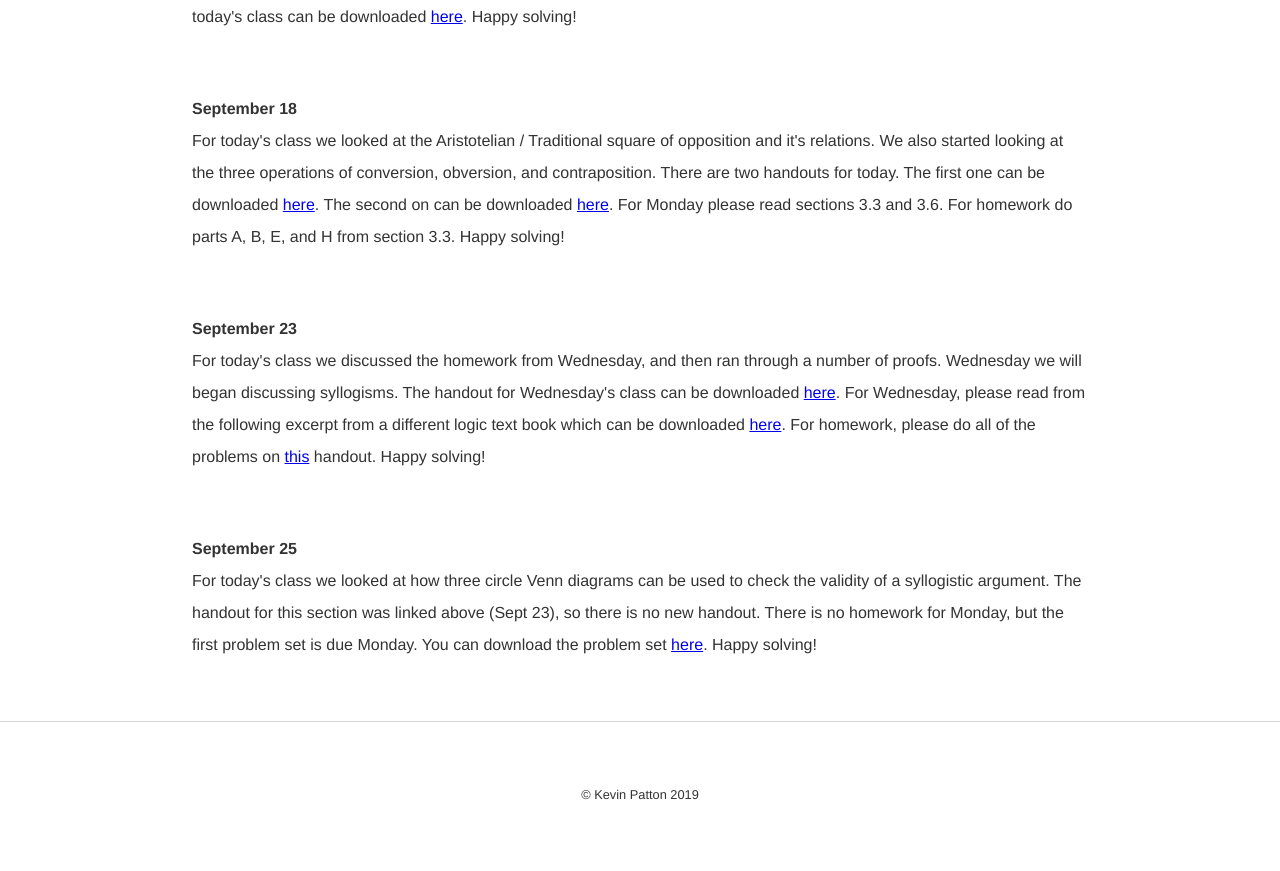
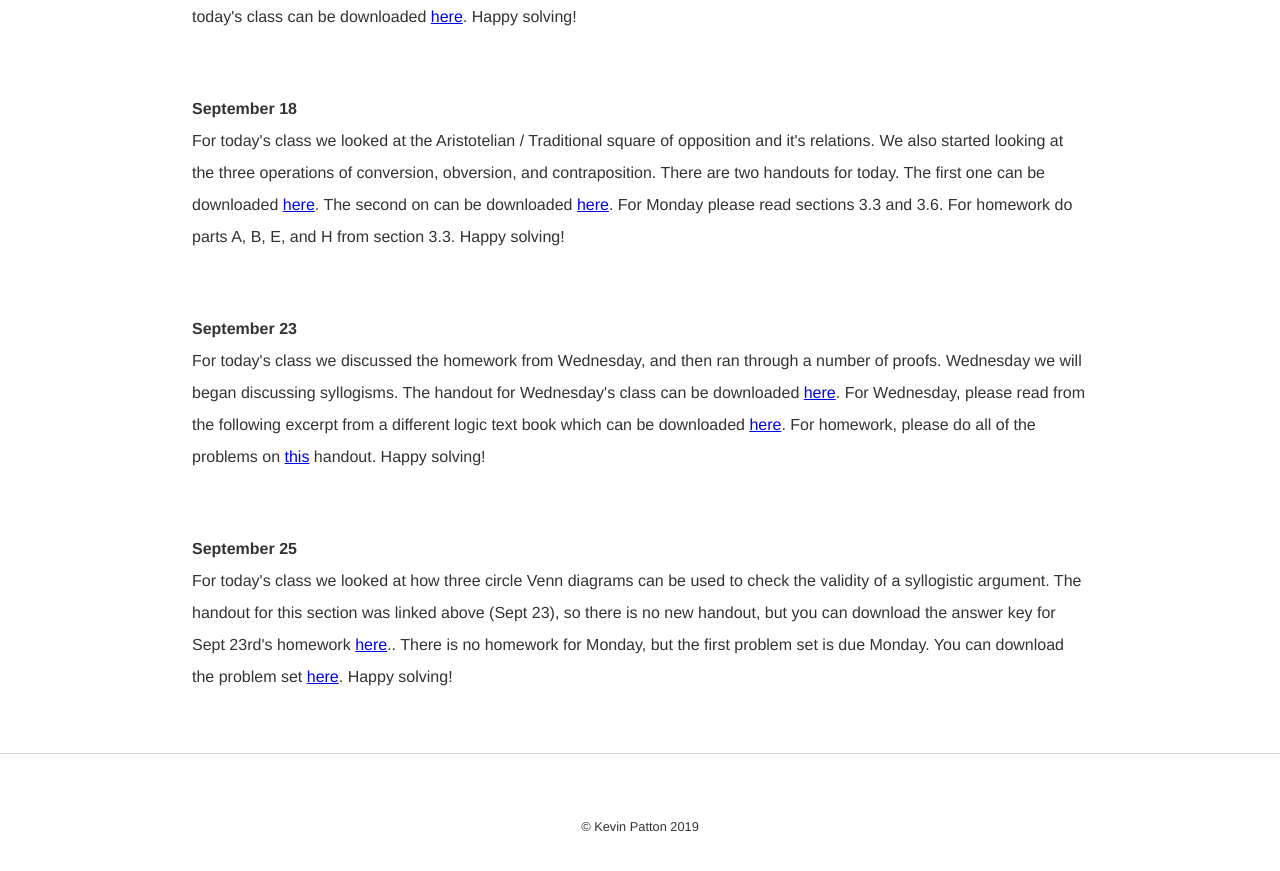
Before and after one commit to kevinjpatton/kevinjpatton.github.io, a Jekyll site: the page built from teaching/phil_1210/index.html, in a window 1280 px wide and 900 px high, scrolled down 1892 px. Shown: the top 871 px of the window. Built offline with Jekyll 4.4.1, drawn with Linux system fonts in a browser that asks for light colours; Markdown is read by kramdown in place of the engine named in the settings.

Commit message:
Update index.html

```diff
--- a/teaching/phil_1210/index.html
+++ b/teaching/phil_1210/index.html
@@ -27,4 +27,4 @@
 <p><b>September 23</b><br>
 For today's class we discussed the homework from Wednesday, and then ran through a number of proofs.  Wednesday we will began discussing syllogisms.  The handout for Wednesday's class can be downloaded <a href="/teaching/phil_1210/Day 10 - Section 5.2.pdf" target="_blank">here</a>.  For Wednesday, please read from the following excerpt from a different logic text book which can be downloaded <a href="/teaching/phil_1210/Hurley_StandardForm.pdf" target="_blank">here</a>.  For homework, please do all of the problems on <a href="/teaching/phil_1210/Categorical Proofs.pdf" target="_blank">this</a> handout.  Happy solving!</p>
 <p><b>September 25</b><br>
-For today's class we looked at how three circle Venn diagrams can be used to check the validity of a syllogistic argument.  The handout for this section was linked above (Sept 23), so there is no new handout.  There is no homework for Monday, but the first problem set is due Monday.  You can download the problem set <a href="/teaching/phil_1210/PS -1.pdf" target="_blank">here</a>.  Happy solving!</p>
+For today's class we looked at how three circle Venn diagrams can be used to check the validity of a syllogistic argument.  The handout for this section was linked above (Sept 23), so there is no new handout, but you can download the answer key for Sept 23rd's homework <a href="/teaching/Categorical Proofs - Answer Key.pdf" target="_blank">here</a>..  There is no homework for Monday, but the first problem set is due Monday.  You can download the problem set <a href="/teaching/phil_1210/PS -1.pdf" target="_blank">here</a>.  Happy solving!</p>
```
